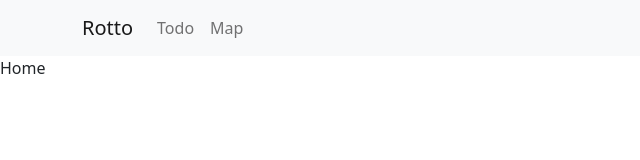
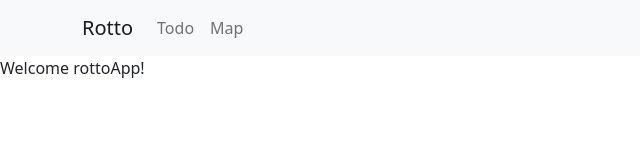
Before and after one commit to jsBear92/rottoApp, a React (Create React App) app in the folder ClientApp/: page / in a window 1280 px wide. Shown: the top 160 px of the page, without its empty margins (0-640 px from the left). Built offline with nearby package versions, Linux system fonts and the light colour scheme.

Commit message:
change misc

```diff
--- a/ClientApp/src/components/Home.js
+++ b/ClientApp/src/components/Home.js
@@ -4,7 +4,7 @@ const Home = () => {
 
     return (
         <>
-            Home
+            Welcome rottoApp!
         </>
     )
 }
```
